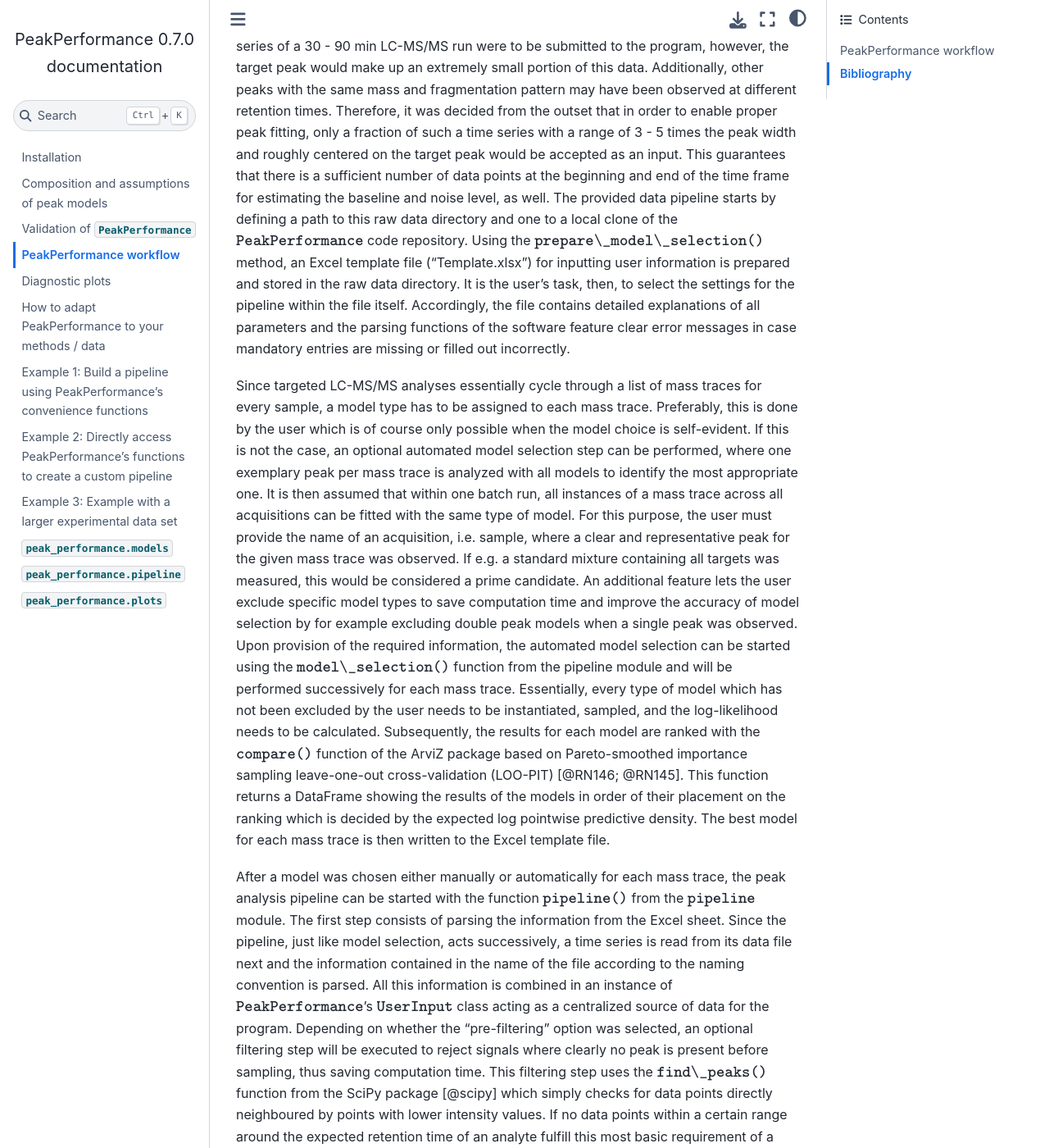
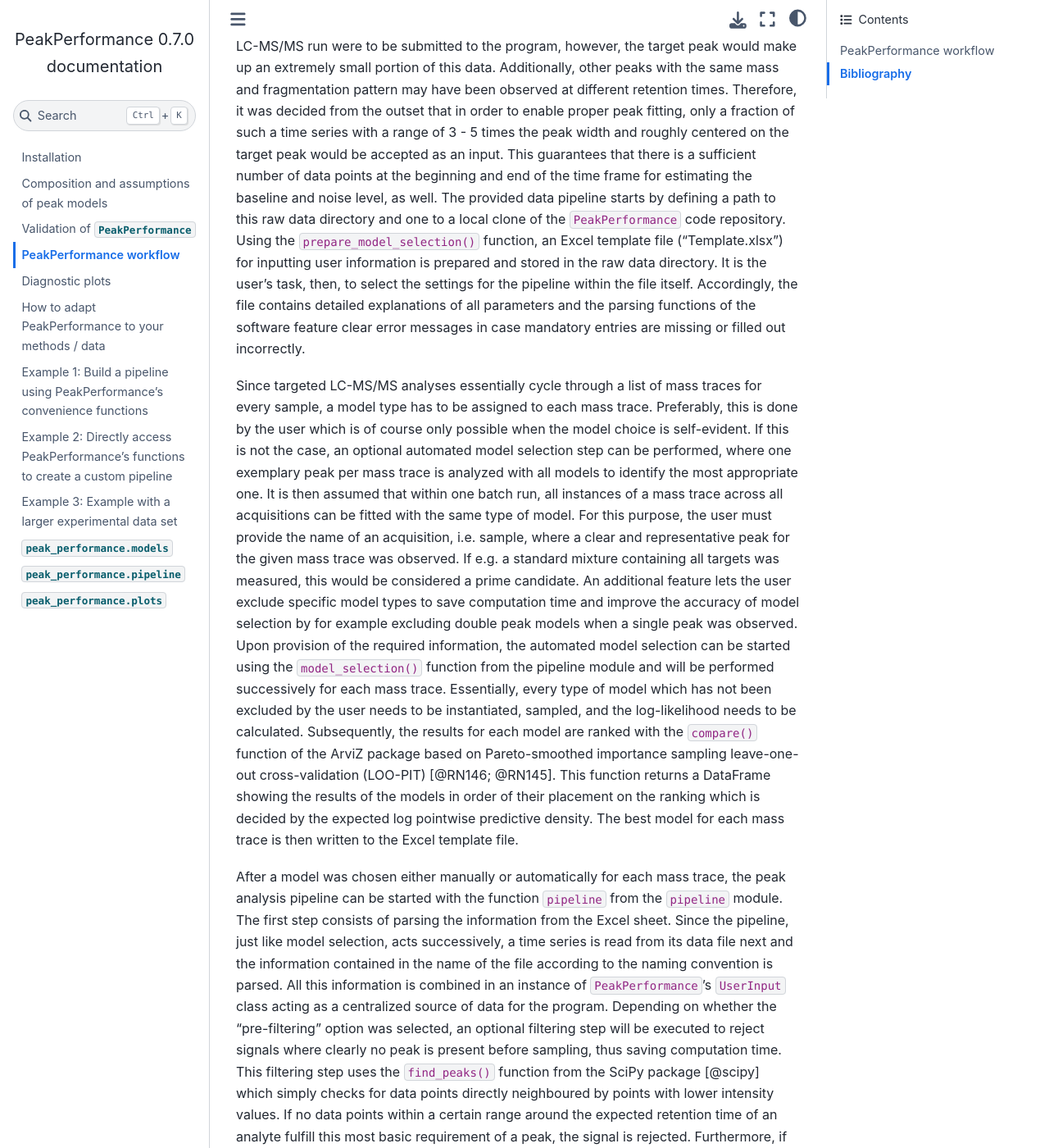
Before and after one commit to JuBiotech/peak-performance, a Sphinx documentation site: the page built from docs/source/markdown/PeakPerformance_workflow.md, in a window 1280 px wide and 1400 px high, scrolled down 1026 px. Shown: the whole window at 82% size. Built offline with Sphinx 7.4.7 and the Sphinx Book theme 1.1.4, drawn with Linux system fonts in a browser that asks for light colours; pages that are not in the unit, such as notebooks, are missing from menus; some of the changed text lies outside the part shown.

Commit message:
Fix code formattings

````diff
--- a/docs/source/markdown/PeakPerformance_workflow.md
+++ b/docs/source/markdown/PeakPerformance_workflow.md
@@ -4,10 +4,10 @@
 ---
 
 # PeakPerformance workflow
-$\texttt{PeakPerformance}$ accommodates the use of a pre-manufactured data pipeline for standard applications as well as the creation of custom data pipelines using only its core functions.
+`PeakPerformance` accommodates the use of a pre-manufactured data pipeline for standard applications as well as the creation of custom data pipelines using only its core functions.
 The provided data analysis pipeline was designed in a user-friendly way and requires minimal programming knowledge ([Fig. 1](#fig_w1)).
 As portrayed in an example notebook in the code repository, only a few simple Python commands need to be executed.
-Instead of relying on these convenience functions, experienced users can also directly access the core functions of $\texttt{PeakPerformance}$ for a more flexible application which is demonstrated in yet another example notebook.
+Instead of relying on these convenience functions, experienced users can also directly access the core functions of `PeakPerformance` for a more flexible application which is demonstrated in yet another example notebook.
 
 ```{figure-md} fig_w1
 ![](./Fig3_PP-standalone.png)
@@ -15,14 +15,14 @@
 __Figure 1:__ Overview of the pre-manufactured data analysis pipeline featured in `PeakPerformance`.
 ```
 
-Before using $\texttt{PeakPerformance}$, the user has to supply raw data files containing a NumPy array with time in the first and intensity in the second dimension.
-For each peak, such a file has to be provided according to the naming convention specified in $\texttt{PeakPerformance}$'s documentation and gathered in one directory.
+Before using `PeakPerformance`, the user has to supply raw data files containing a NumPy array with time in the first and intensity in the second dimension.
+For each peak, such a file has to be provided according to the naming convention specified in `PeakPerformance`'s documentation and gathered in one directory.
 If a complete time series of a 30 - 90 min LC-MS/MS run were to be submitted to the program, however, the target peak would make up an extremely small portion of this data.
 Additionally, other peaks with the same mass and fragmentation pattern may have been observed at different retention times.
 Therefore, it was decided from the outset that in order to enable proper peak fitting, only a fraction of such a time series with a range of 3 - 5 times the peak width and roughly centered on the target peak would be accepted as an input.
 This guarantees that there is a sufficient number of data points at the beginning and end of the time frame for estimating the baseline and noise level, as well.
-The provided data pipeline starts by defining a path to this raw data directory and one to a local clone of the $\texttt{PeakPerformance}$ code repository.
-Using the $\texttt{prepare\_model\_selection()}$ method, an Excel template file ("Template.xlsx") for inputting user information is prepared and stored in the raw data directory.
+The provided data pipeline starts by defining a path to this raw data directory and one to a local clone of the `PeakPerformance` code repository.
+Using the `prepare_model_selection()` function, an Excel template file ("Template.xlsx") for inputting user information is prepared and stored in the raw data directory.
 It is the user's task, then, to select the settings for the pipeline within the file itself.
 Accordingly, the file contains detailed explanations of all parameters and the parsing functions of the software feature clear error messages in case mandatory entries are missing or filled out incorrectly.
 
@@ -33,21 +33,21 @@
 For this purpose, the user must provide the name of an acquisition, i.e. sample, where a clear and representative peak for the given mass trace was observed.
 If e.g. a standard mixture containing all targets was measured, this would be considered a prime candidate.
 An additional feature lets the user exclude specific model types to save computation time and improve the accuracy of model selection by for example excluding double peak models when a single peak was observed.
-Upon provision of the required information, the automated model selection can be started using the $\texttt{model\_selection()}$ function from the pipeline module and will be performed successively for each mass trace.
+Upon provision of the required information, the automated model selection can be started using the `model_selection()` function from the pipeline module and will be performed successively for each mass trace.
 Essentially, every type of model which has not been excluded by the user needs to be instantiated, sampled, and the log-likelihood needs to be calculated.
-Subsequently, the results for each model are ranked with the $\texttt{compare()}$ function of the ArviZ package based on Pareto-smoothed importance sampling leave-one-out cross-validation (LOO-PIT) [@RN146; @RN145].
+Subsequently, the results for each model are ranked with the `compare()` function of the ArviZ package based on Pareto-smoothed importance sampling leave-one-out cross-validation (LOO-PIT) [@RN146; @RN145].
 This function returns a DataFrame showing the results of the models in order of their placement on the ranking which is decided by the expected log pointwise predictive density.
 The best model for each mass trace is then written to the Excel template file.
 
-After a model was chosen either manually or automatically for each mass trace, the peak analysis pipeline can be started with the function $\texttt{pipeline()}$ from the $\texttt{pipeline}$ module.
+After a model was chosen either manually or automatically for each mass trace, the peak analysis pipeline can be started with the function `pipeline` from the `pipeline` module.
 The first step consists of parsing the information from the Excel sheet.
 Since the pipeline, just like model selection, acts successively, a time series is read from its data file next and the information contained in the name of the file according to the naming convention is parsed.
-All this information is combined in an instance of $\texttt{PeakPerformance}$'s $\texttt{UserInput}$ class acting as a centralized source of data for the program.
+All this information is combined in an instance of `PeakPerformance`'s `UserInput` class acting as a centralized source of data for the program.
 Depending on whether the "pre-filtering" option was selected, an optional filtering step will be executed to reject signals where clearly no peak is present before sampling, thus saving computation time.
-This filtering step uses the $\texttt{find\_peaks()}$ function from the SciPy package [@scipy] which simply checks for data points directly neighboured by points with lower intensity values.
+This filtering step uses the `find_peaks()` function from the SciPy package [@scipy] which simply checks for data points directly neighboured by points with lower intensity values.
 If no data points within a certain range around the expected retention time of an analyte fulfill this most basic requirement of a peak, the signal is rejected.
 Furthermore, if none of the candidate data points exceed a signal-to-noise ratio threshold defined by the user, the signal will also be discarded.
-Depending on the origin of the samples, this step may reject a great many signals before sampling saving potentially hours of computation time across a batch run of the $\texttt{PeakPerformance}$ pipeline.
+Depending on the origin of the samples, this step may reject a great many signals before sampling saving potentially hours of computation time across a batch run of the `PeakPerformance` pipeline.
 For instance, in bioreactor cultivations, a product might be quantified but if it is only produced during the stationary growth phase, it will not show up in early samples.
 Another pertinent example of such a use case are isotopic labeling experiments for which every theoretically achievable mass isotopomer needs to be investigated, yet depending on the input labeling mixture, the majority of them might not be present in actuality.
 Upon passing the first filter, a Markov chain Monte Carlo (MCMC) simulation is conducted using a No-U-Turn Sampler (NUTS) [@RN173], preferably - if installed in the Python environment - the nutpie sampler [@nutpie] due to its highly increased performance compared to the default sampler of PyMC.
````
Also changed, not shown: docs/source/markdown/PeakPerformance_validation.md (+8 -8 lines), docs/source/markdown/Peak_model_composition.md (+3 -3 lines).
